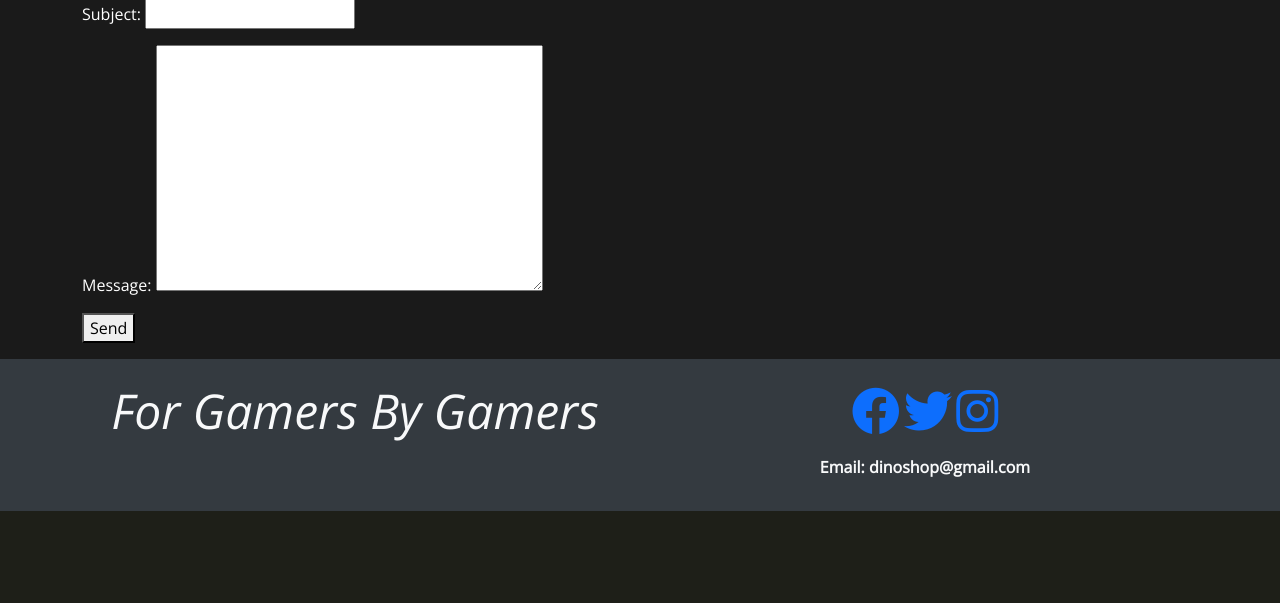
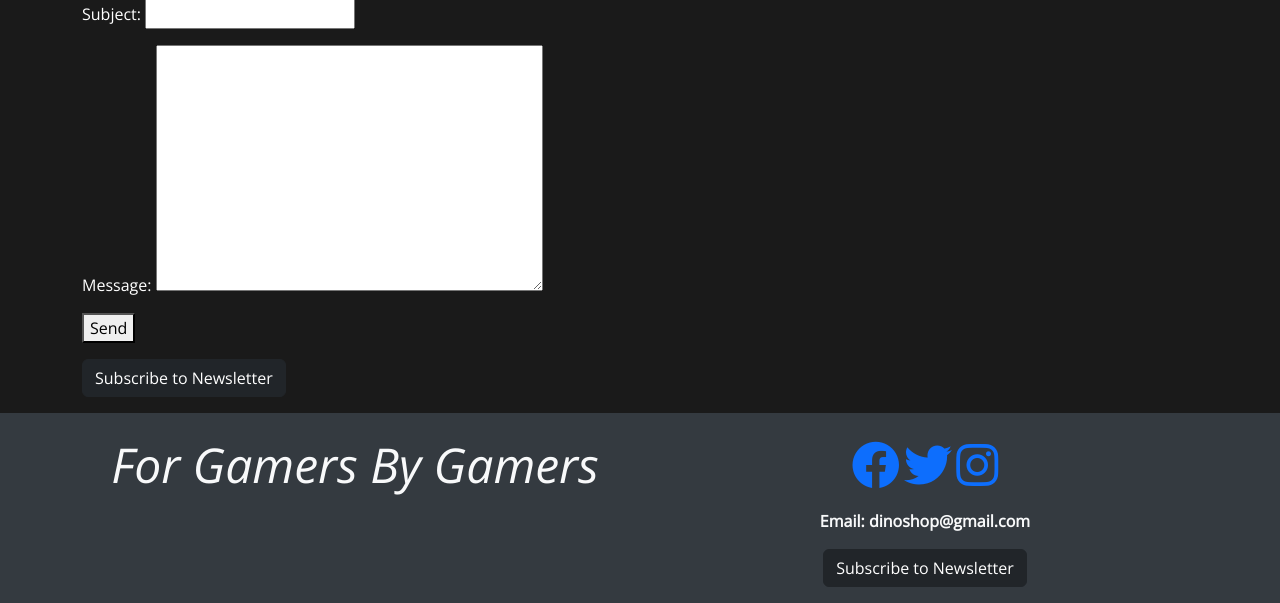
Before and after one commit to EmcioN/Dino_Shop, a Django app: page /contact/ in a window 1280 px wide. Shown: the part 993-1596 px from the top of the page. Before the commit the page ends 1504 px from the top, so only its background shows below. Run offline with Django 4.2, Linux system fonts and the light colour scheme; the visitor is signed in with stand-in values (Sample User, id 1); data that the repository does not hold is empty; some libraries are stand-ins or nearby versions; some web fonts are replaced.

Commit message:
After migrations, Add newsletter button to contact page and footer of base html

```diff
--- a/home/templates/contact/contact.html
+++ b/home/templates/contact/contact.html
@@ -17,5 +17,9 @@
         {{ form.as_p }}
         <button type="submit">Send</button>
     </form>
+    <div class="padtop">
+        <a href="{% url 'subscribe_newsletter' %}" class="btn btn-dark">Subscribe to Newsletter</a>
+    </div>
+
 </div>
 {% endblock %}
--- a/templates/base.html
+++ b/templates/base.html
@@ -85,6 +85,7 @@
                             <a href="https://www.instagram.com/" class="social-icon" target="_blank"><i class="fab fa-instagram"></i></a>
                         </div>
                         <p class="mt-2 email-text">Email: dinoshop@gmail.com</p>
+                        <a href="{% url 'subscribe_newsletter' %}" class="btn btn-dark">Subscribe to Newsletter</a>
                     </div>
                 </div>
             </div>
```
Also changed, not shown: home/migrations/0004_newslettersubscriber.py (added).
